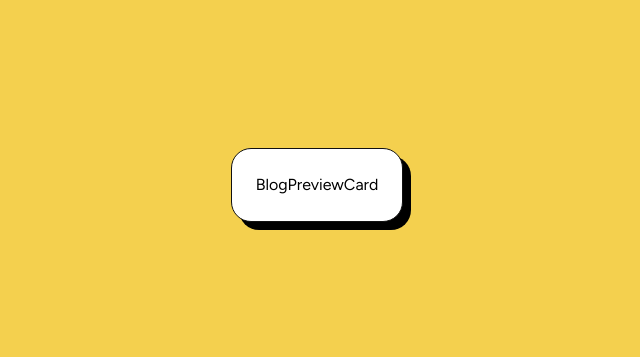
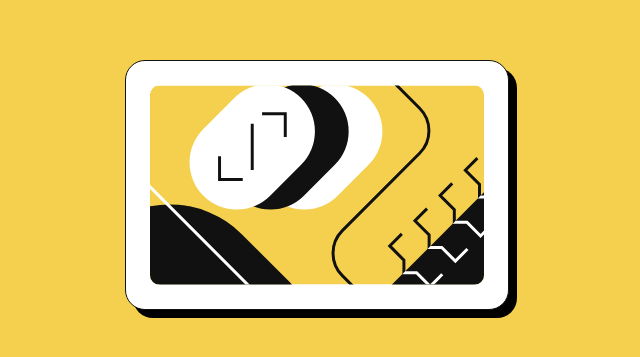
Before and after one commit to jaceleedev/blog-preview-card, a Next.js app: page / in a window 1280 px wide. Shown: the part 215-572 px from the top of the page, without its empty margins (323-963 px from the left). Built offline with nearby package versions, Linux system fonts and the light colour scheme.

Commit message:
feat: :sparkles: add Thumbnail component with styling

```diff
--- a/src/app/page.tsx
+++ b/src/app/page.tsx
@@ -1,9 +1,15 @@
 import BlogPreviewCard from '@/components/blog-preview-card/BlogPreviewCard';
+import Thumbnail from '@/components/blog-preview-card/thumbnail/Thumbnail';
 
 export default function Home() {
   return (
     <main>
-      <BlogPreviewCard />
+      <BlogPreviewCard>
+        <Thumbnail
+          imagePath="/images/illustration-article.svg"
+          alt="thumbnail"
+        />
+      </BlogPreviewCard>
     </main>
   );
 }
--- a/src/components/blog-preview-card/BlogPreviewCard.module.css
+++ b/src/components/blog-preview-card/BlogPreviewCard.module.css
@@ -1,3 +1,3 @@
 .blog-preview-card {
-  @apply flex flex-col items-start gap-6 shrink-0 p-6 border border-solid border-charcoal-black rounded-[20px] bg-white shadow-[8px_8px_0_0_#000000];
+  @apply flex flex-col items-start gap-6 shrink-0 w-96 p-6 border border-solid border-charcoal-black rounded-[20px] bg-white shadow-[8px_8px_0_0_#000000];
 }
--- a/src/components/blog-preview-card/BlogPreviewCard.tsx
+++ b/src/components/blog-preview-card/BlogPreviewCard.tsx
@@ -1,9 +1,12 @@
+import { ReactNode } from 'react';
 import styles from './BlogPreviewCard.module.css';
 
-function BlogPreviewCard() {
-  return (
-    <article className={styles['blog-preview-card']}>BlogPreviewCard</article>
-  );
+type BlogPreviewCardProps = {
+  children: ReactNode;
+};
+
+function BlogPreviewCard({ children }: BlogPreviewCardProps) {
+  return <article className={styles['blog-preview-card']}>{children}</article>;
 }
 
 export default BlogPreviewCard;
--- /dev/null
+++ b/src/components/blog-preview-card/thumbnail/Thumbnail.module.css
@@ -0,0 +1,7 @@
+.thumbnail {
+  @apply relative w-full h-[12.5rem];
+
+  &__image {
+    @apply rounded-[0.625rem];
+  }
+}
--- /dev/null
+++ b/src/components/blog-preview-card/thumbnail/Thumbnail.tsx
@@ -0,0 +1,24 @@
+import Image from 'next/image';
+import styles from './Thumbnail.module.css';
+
+type ThumbnailProps = {
+  imagePath: string;
+  alt: string;
+};
+
+function Thumbnail({ imagePath, alt }: ThumbnailProps) {
+  return (
+    <figure className={styles.thumbnail}>
+      <Image
+        className={styles.thumbnail__image}
+        src={imagePath}
+        alt={alt}
+        layout="fill"
+        objectFit="cover"
+      />
+      <figcaption>{alt}</figcaption>
+    </figure>
+  );
+}
+
+export default Thumbnail;
```
